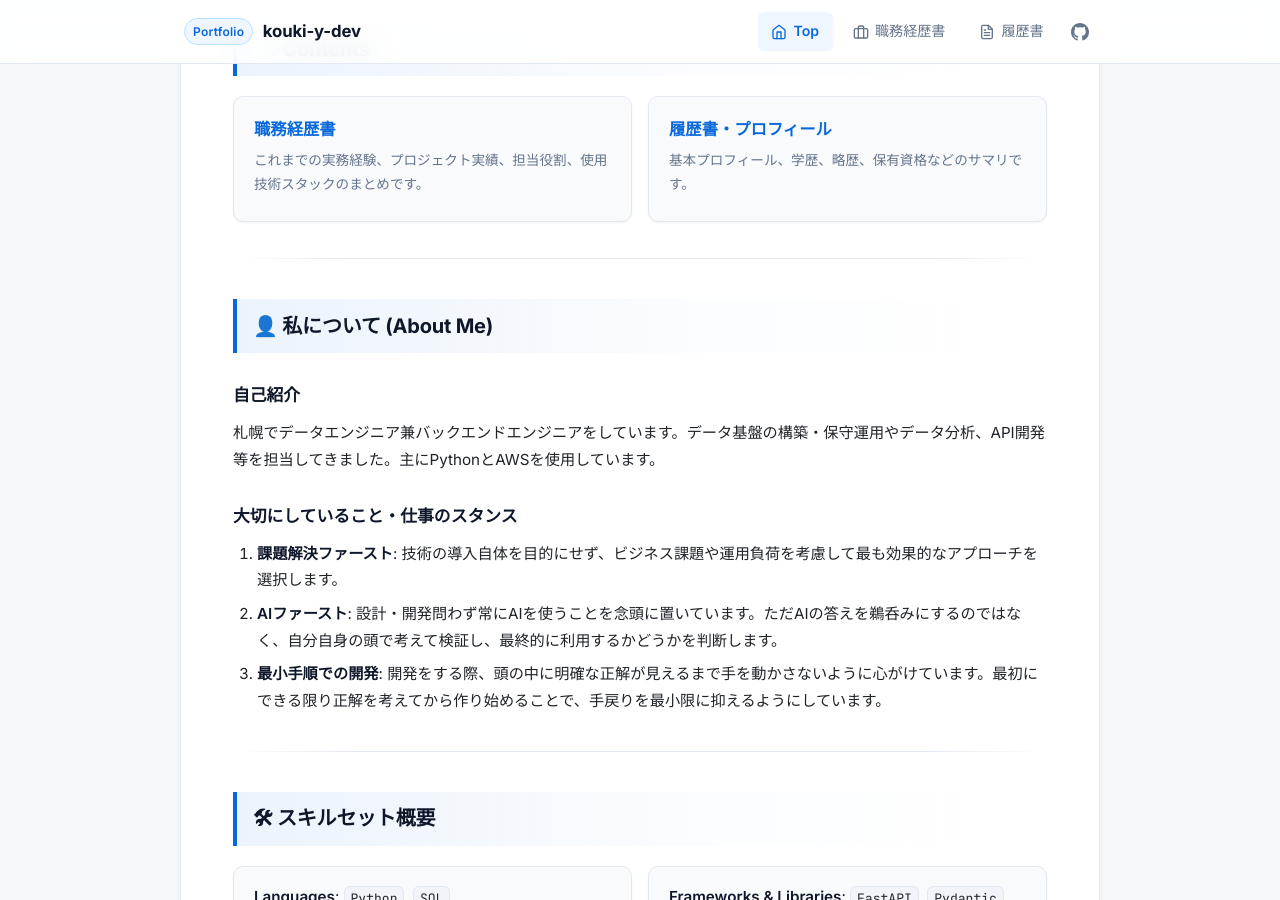
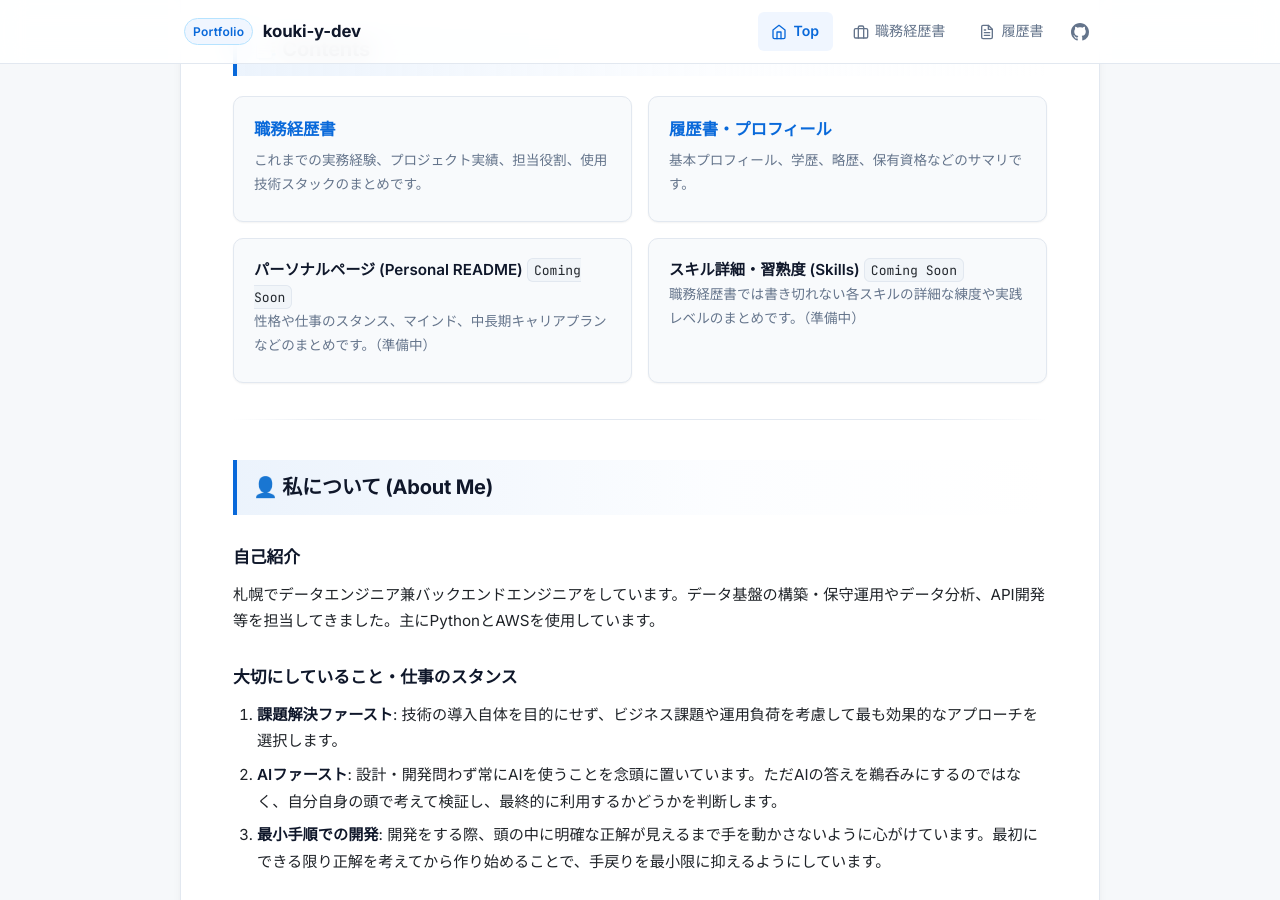
Before and after one commit to kouki-y-dev/about-me, a Jekyll site: the page built from docs/index.md, in a window 1280 px wide and 900 px high, scrolled down 339 px. Built offline with Jekyll 4.4.1, drawn with Linux system fonts in a browser that asks for light colours; our own code applies the rules of GitHub Pages for plain Markdown files.

Commit message:
update: index.md に準備中カードの追加

```diff
--- a/docs/index.md
+++ b/docs/index.md
@@ -11,6 +11,10 @@
   - これまでの実務経験、プロジェクト実績、担当役割、使用技術スタックのまとめです。
 - [履歴書・プロフィール](./cv.md)
   - 基本プロフィール、学歴、略歴、保有資格などのサマリです。
+- **パーソナルページ (Personal README)** `Coming Soon`
+  - 性格や仕事のスタンス、マインド、中長期キャリアプランなどのまとめです。（準備中）
+- **スキル詳細・習熟度 (Skills)** `Coming Soon`
+  - 職務経歴書では書き切れない各スキルの詳細な練度や実践レベルのまとめです。（準備中）
 
 ---
 
```
